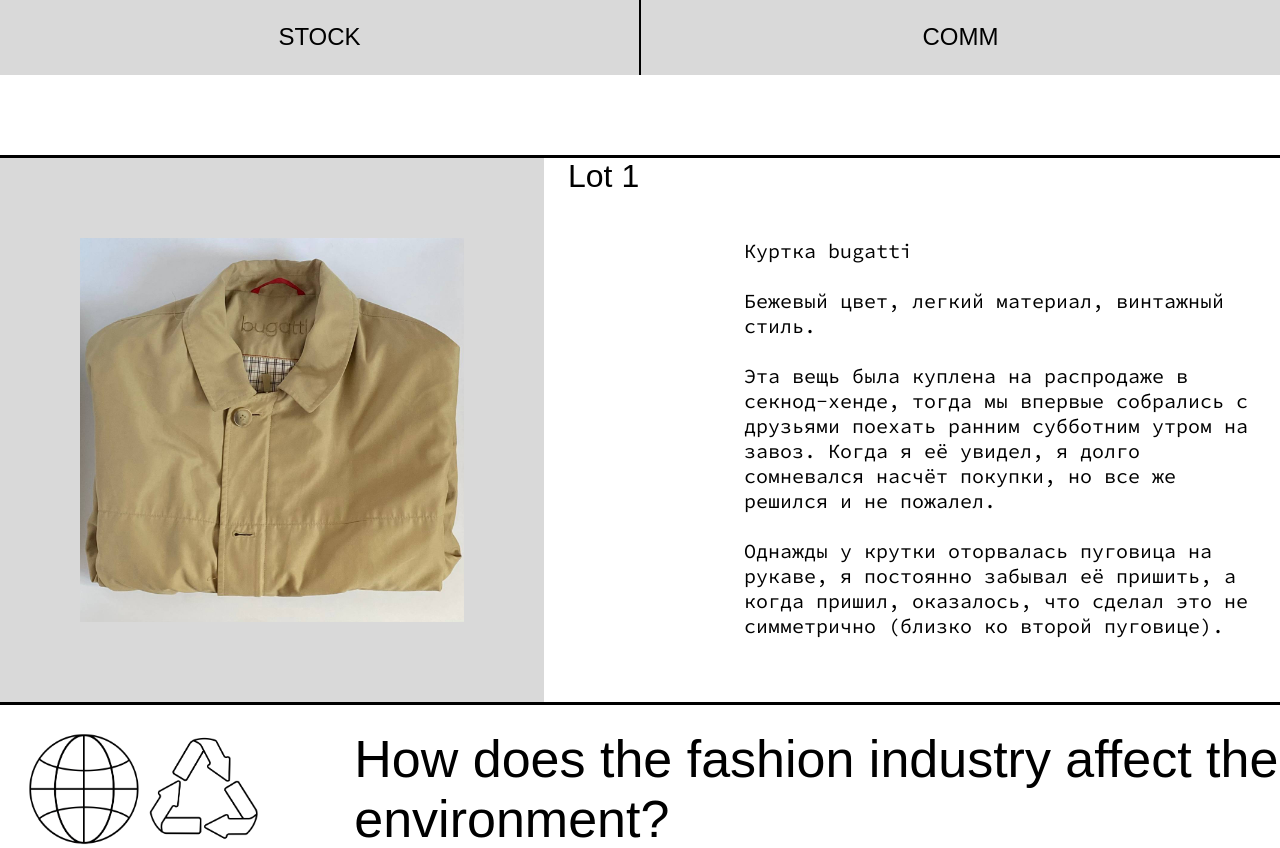
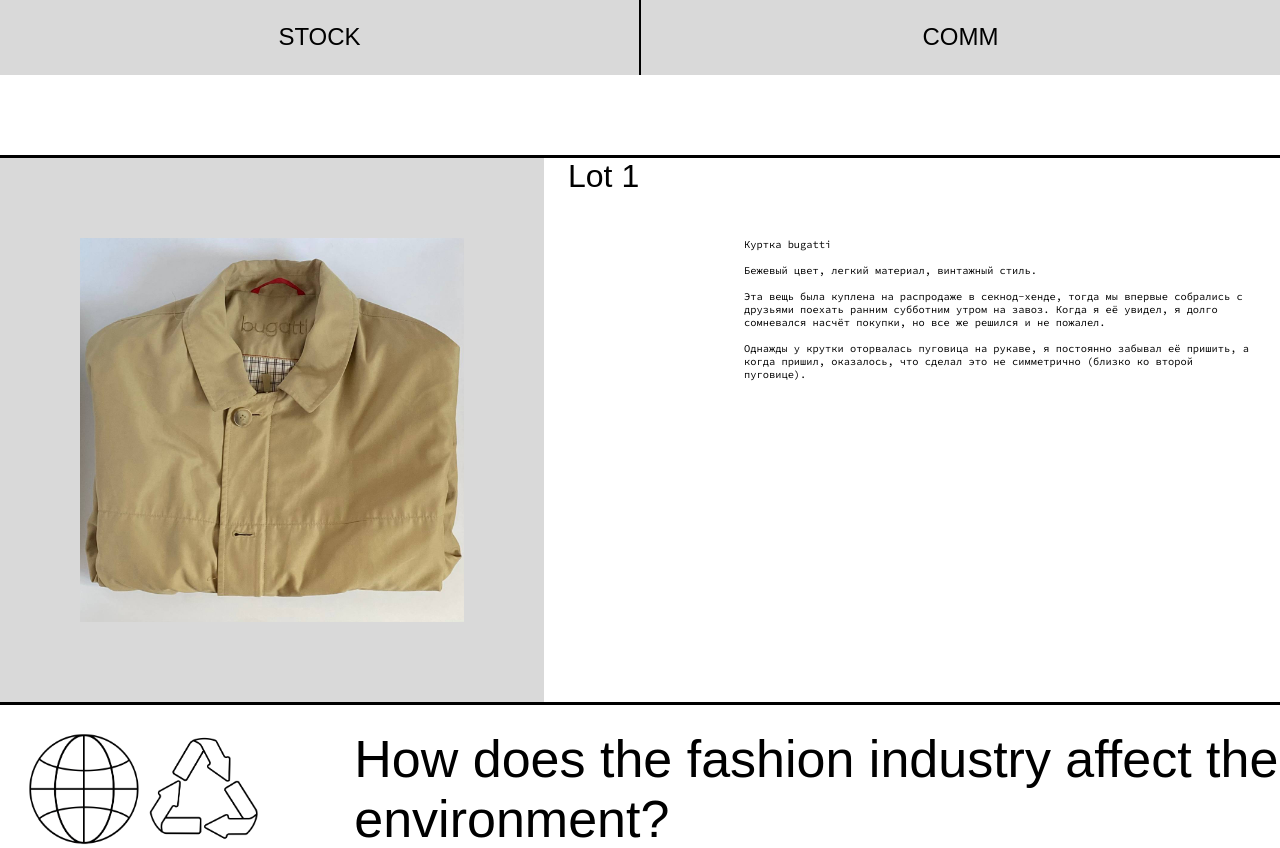
Before and after one commit to plufzepuf/gallery, a PHP site: page /index.html in a window 1280 px wide. Shown: the part 632-1480 px from the top of the page. Run offline with PHP 8.4, Linux system fonts and the light colour scheme; some web fonts are replaced.

Commit message:
Update style.css

```diff
--- a/style.css
+++ b/style.css
@@ -111,7 +111,7 @@
     white-space: nowrap;
 }
 .main_figure-text{
-    font-size: 2.5vh;
+    font-size: 1.3vh;
     font-family: 'Source Code Pro', monospace;
     margin: 10vh 3vh 3vh 3vh;
     max-width: 50%;
```
